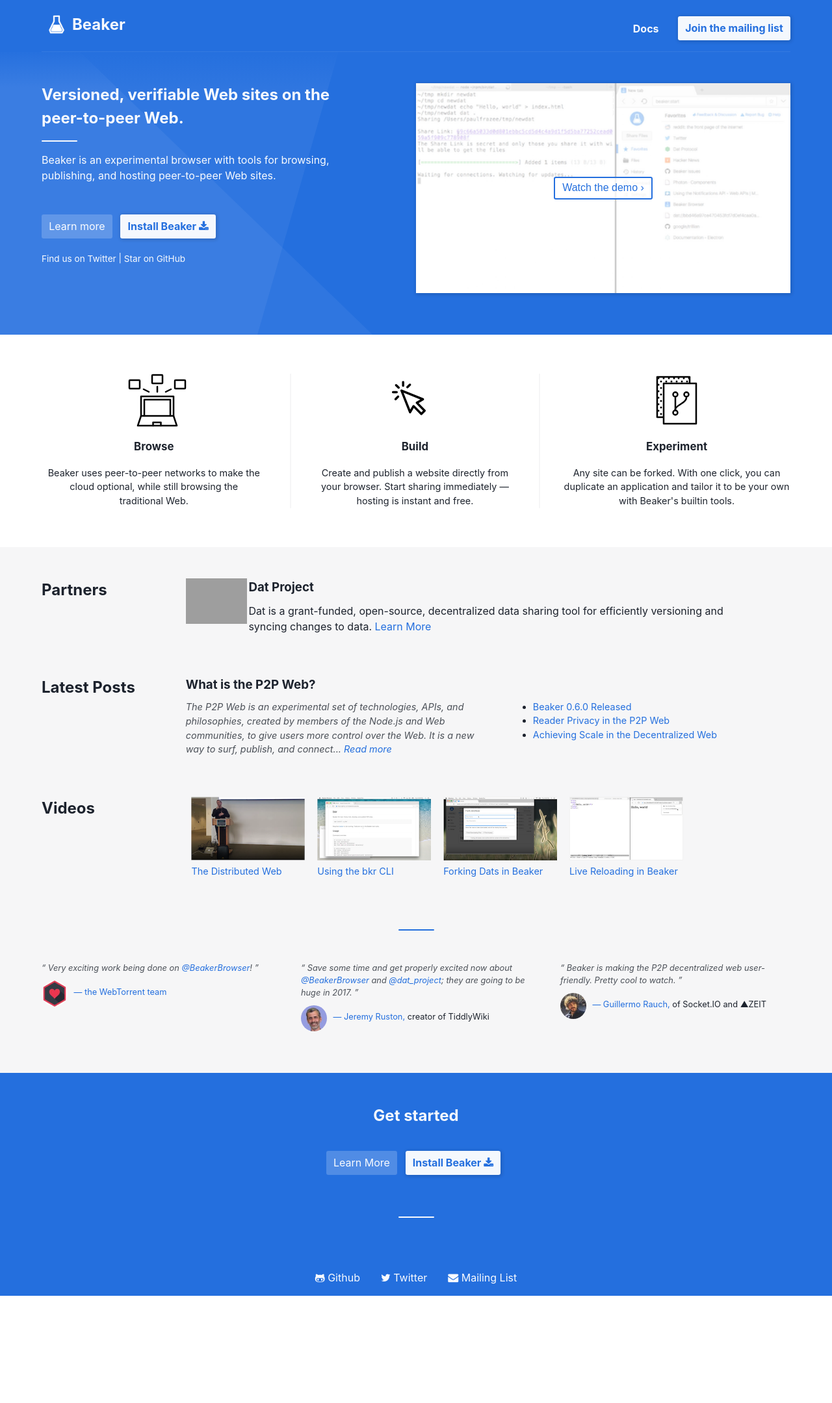
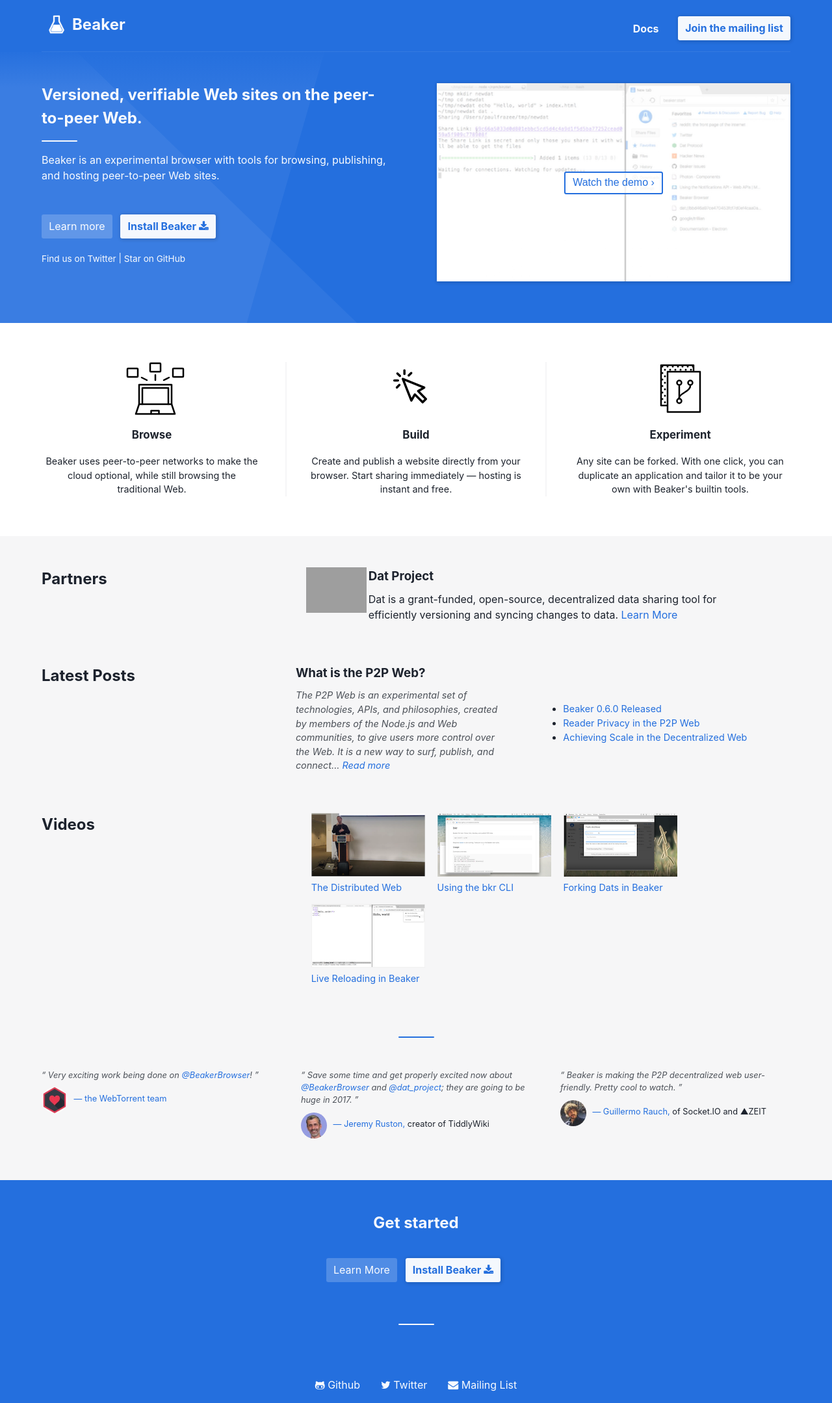
Before and after one commit to beakerbrowser/beakerbrowser.com, a Jekyll site: the page built from index.html, in a window 1280 px wide. Shown: the whole page at 65% size. Built offline with Jekyll 4.4.1, drawn with Linux system fonts in a browser that asks for light colours; before the commit the page ends 1994 px from its top, so only the background shows below that; grey boxes are pictures that could not be loaded.

Commit message:
Update %grid extend

```diff
--- a/css/layout/_grid.scss
+++ b/css/layout/_grid.scss
@@ -38,7 +38,7 @@
   @extend %col;
 
   @include respond-to(show-grid-2) {
-    flex-basis: 50%;
+    flex: 1;
     text-align: left;
     margin: 0;
   }
@@ -48,7 +48,7 @@
   @extend %col;
 
   @include respond-to(show-grid-3) {
-    flex-basis: 33.3%;
+    flex: 1;
     text-align: left;
     margin: 0;
   }
@@ -58,7 +58,7 @@
   @extend %col;
 
   @include respond-to(show-grid-3) {
-    flex-basis: 66.7%;
+    flex: 2;
     text-align: left;
     margin: 0;
   }
@@ -68,6 +68,7 @@
   @extend %col;
 
   @include respond-to(show-grid-5) {
+    flex: 1;
     flex-basis: 20%;
     text-align: left;
     margin: 0;
@@ -78,7 +79,7 @@
   @extend %col;
 
   @include respond-to(show-grid-5) {
-    flex-basis: 40%;
+    flex: 2;
     text-align: left;
     margin: 0;
   }
@@ -88,7 +89,7 @@
   @extend %col;
 
   @include respond-to(show-grid-5) {
-    flex-basis: 60%;
+    flex: 3;
     text-align: left;
     margin: 0;
   }
@@ -98,7 +99,7 @@
   @extend %col;
 
   @include respond-to(show-grid-5) {
-    flex-basis: 80%;
+    flex: 4;
     text-align: left;
     margin: 0;
   }
```
